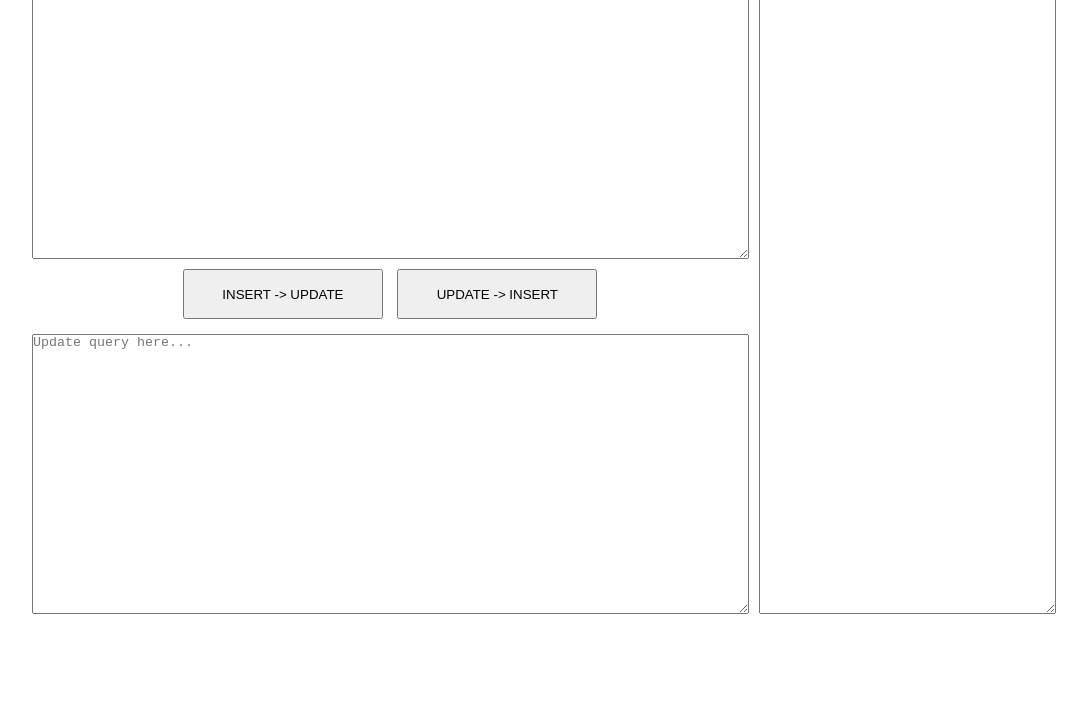
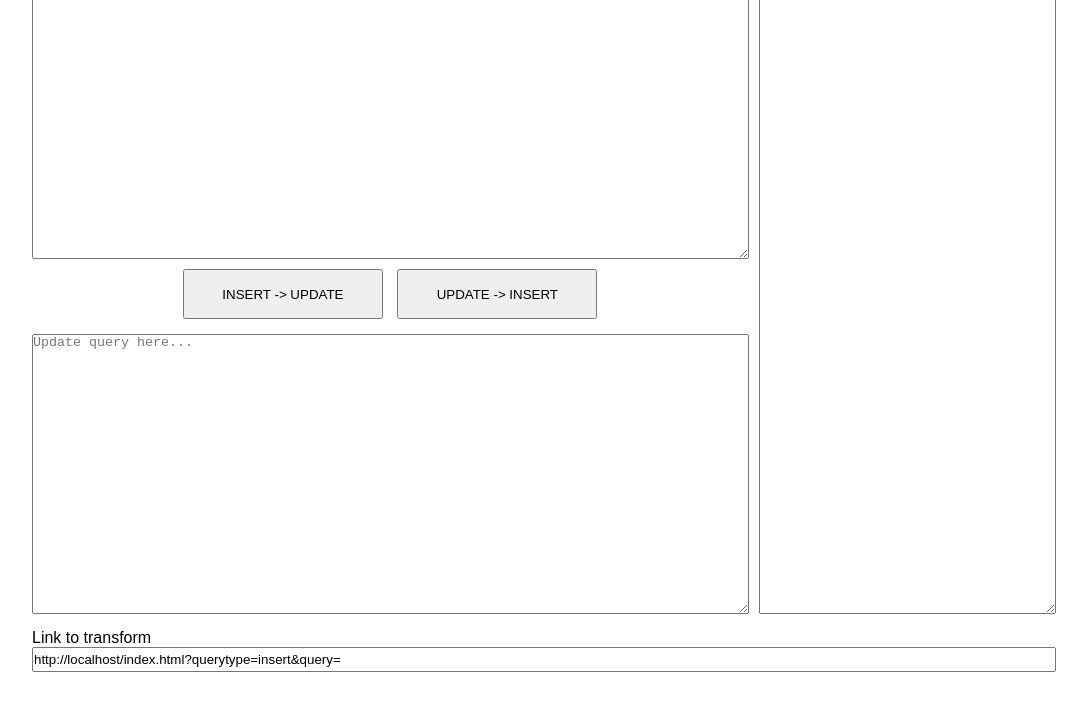
Before and after one commit to ahvonenj/mysql-update-insert-transform, a plain HTML site: page index.html in a window 1280 px wide. Both pictures are taken after a click on the button "INSERT -> UPDATE". Shown: the part 73-784 px from the top of the page, without its empty margins (96-1183 px from the left). Drawn offline with nearby package versions, Linux system fonts and the light colour scheme.

Commit message:
Implement transform linking

```diff
--- a/index.html
+++ b/index.html
@@ -64,6 +64,20 @@
 		{
             margin-top: 5px;
         }
+
+		#urlfield
+		{
+			float: left;
+			display: block;
+			width: 100%;
+			height: 25px;
+		}
+
+		label[for=urlfield]
+		{
+			margin-top: 15px;
+			display: inline-block;
+		}
     </style>
 
     <script src="//code.jquery.com/jquery-1.11.3.min.js"></script>
@@ -87,6 +101,8 @@
 
         <textarea id="updatearea" placeholder="Update query here..."></textarea>
 
+		<label for = "urlfield">Link to transform</label>
+		<input type = "text" id = "urlfield" placeholder = "Link to query will be generated here"></input>
 
     </div>
 </body>
--- a/index.js
+++ b/index.js
@@ -10,6 +10,8 @@ $(document).ready(function ()
         {
             alert(errormsg);
         });
+
+		$('#urlfield').val(getUrl() + '?querytype=update&query=' + $('#updatearea').val());
     });
 
     $('#inserttoupdate').on('click', function ()
@@ -18,5 +20,37 @@ $(document).ready(function ()
         {
             alert(errormsg);
         });
+
+		$('#urlfield').val(getUrl() + '?querytype=insert&query=' + $('#insertarea').val());
     });
+
+	var linkedquery = getParameterByName('query');
+	var linkedquerytype = getParameterByName('querytype');
+
+	if(typeof linkedquery !== 'undefined' && linkedquery !== '' &&
+	typeof linkedquerytype !== 'undefined' && linkedquerytype !== '')
+	{
+		if(linkedquerytype == 'insert')
+		{
+			$('#insertarea').val(linkedquery);
+		}
+		else if(linkedquerytype == 'update')
+		{
+			$('#updatearea').val(linkedquery);
+		}
+	}
+
+	function getParameterByName(name)
+	{
+		name = name.replace(/[\[]/, "\\[").replace(/[\]]/, "\\]");
+		var regex = new RegExp("[\\?&]" + name + "=([^&#]*)"),
+        results = regex.exec(location.search);
+
+		return results === null ? "" : decodeURIComponent(results[1].replace(/\+/g, " "));
+	}
+
+	function getUrl()
+	{
+		return location.protocol + '//' + location.host + location.pathname;
+	}
 });
```
